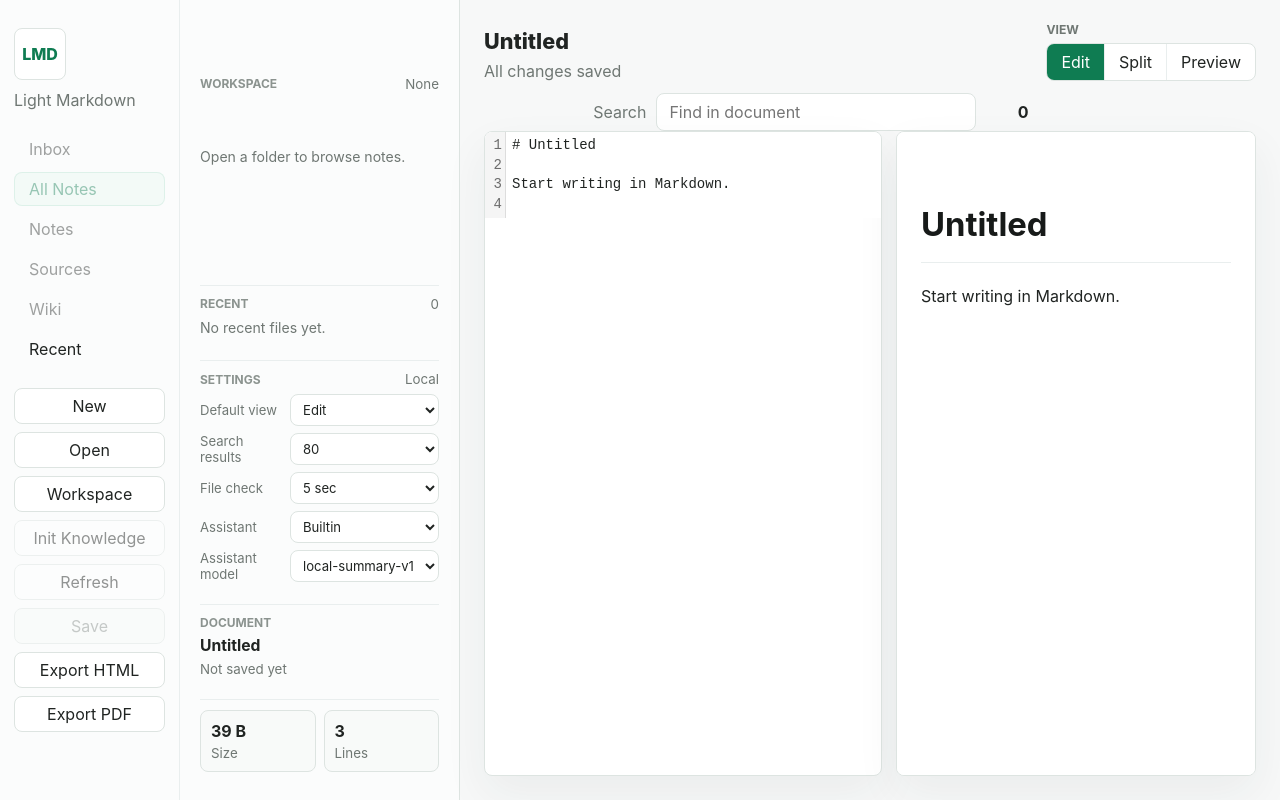
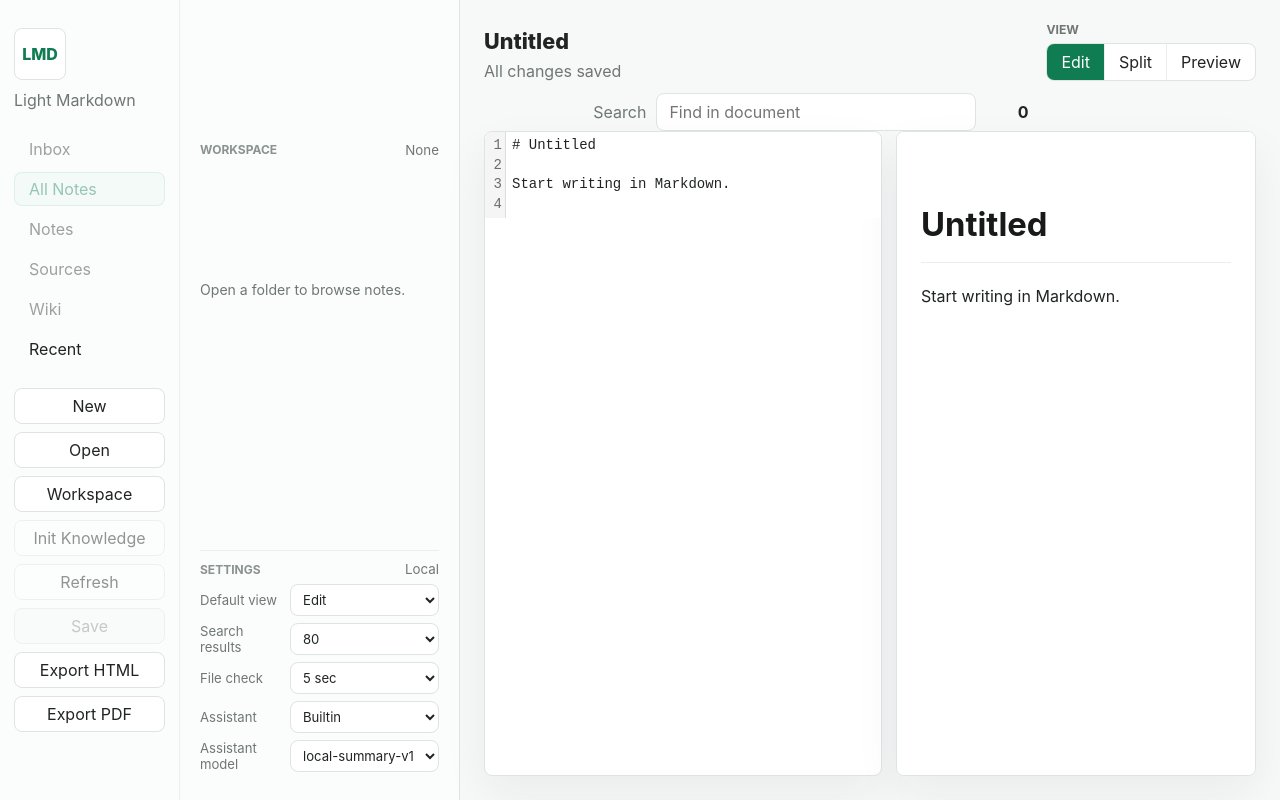
Before and after one commit to TaylorChen/lmd, a React (Vite) app: page / in a window 1280 px wide. Built offline with nearby package versions, Linux system fonts and the light colour scheme; what markdown-it-task-lists would draw is missing.

Commit message:
Clean up empty workspace state

```diff
--- a/src/components/WorkspaceListPanel.tsx
+++ b/src/components/WorkspaceListPanel.tsx
@@ -82,6 +82,8 @@ export function WorkspaceListPanel({
     wiki: "Wiki",
     recent: "Recent",
   }[librarySection];
+  const showRecentPanel = recentFiles.length > 0;
+  const showDocumentMeta = Boolean(path || workspace);
 
   return (
     <aside className="workspace-list-panel" aria-label="Workspace notes">
@@ -197,12 +199,12 @@ export function WorkspaceListPanel({
         )}
       </div>
 
+      {showRecentPanel && (
         <div className="recent-panel">
           <div className="workspace-header">
             <span className="label">Recent</span>
             <small>{recentFiles.length.toLocaleString()}</small>
           </div>
-        {recentFiles.length > 0 ? (
           <div className="recent-list" aria-label="Recent files">
             {recentFiles.map((file) => (
               <button
@@ -217,10 +219,8 @@ export function WorkspaceListPanel({
               </button>
             ))}
           </div>
-        ) : (
-          <p className="empty-workspace">No recent files yet.</p>
+        </div>
       )}
-      </div>
 
       <div className="settings-panel">
         <div className="workspace-header">
@@ -309,6 +309,7 @@ export function WorkspaceListPanel({
         </label>
       </div>
 
+      {showDocumentMeta && (
         <div className="document-card">
           <div className="workspace-header">
             <span className="label">Document</span>
@@ -316,6 +317,7 @@ export function WorkspaceListPanel({
           <strong>{fileName(path)}</strong>
           <small title={path ?? undefined}>{path ? "Saved locally" : "Not saved yet"}</small>
         </div>
+      )}
 
       {isLarge && (
         <div className="large-file-card">
@@ -327,6 +329,7 @@ export function WorkspaceListPanel({
         </div>
       )}
 
+      {showDocumentMeta && (
         <div className="stats-grid">
           <div>
             <span>{formatBytes(byteSize)}</span>
@@ -337,6 +340,7 @@ export function WorkspaceListPanel({
             <small>Lines</small>
           </div>
         </div>
+      )}
     </aside>
   );
 }
```
Lines whose indentation alone changed are shown as unchanged.
